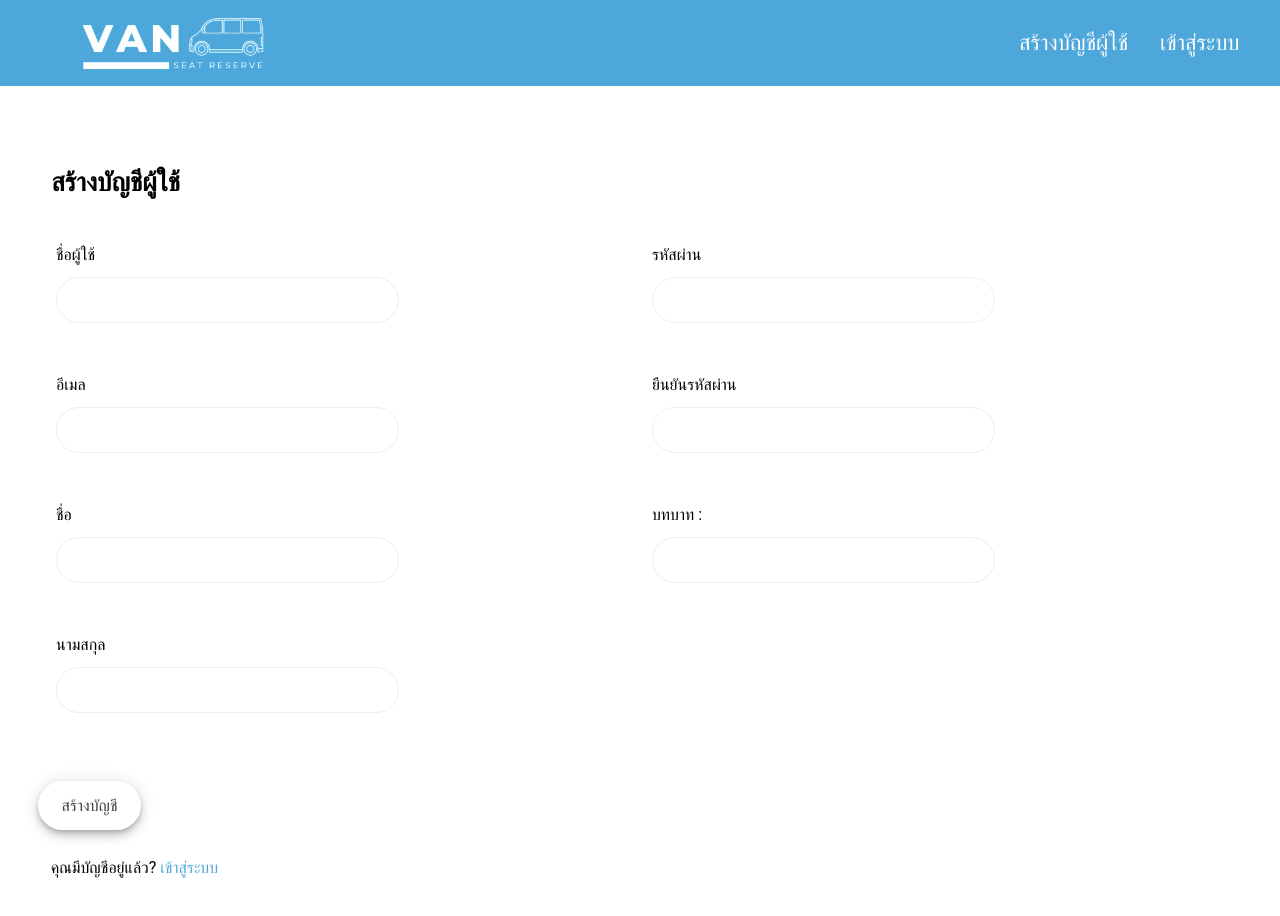
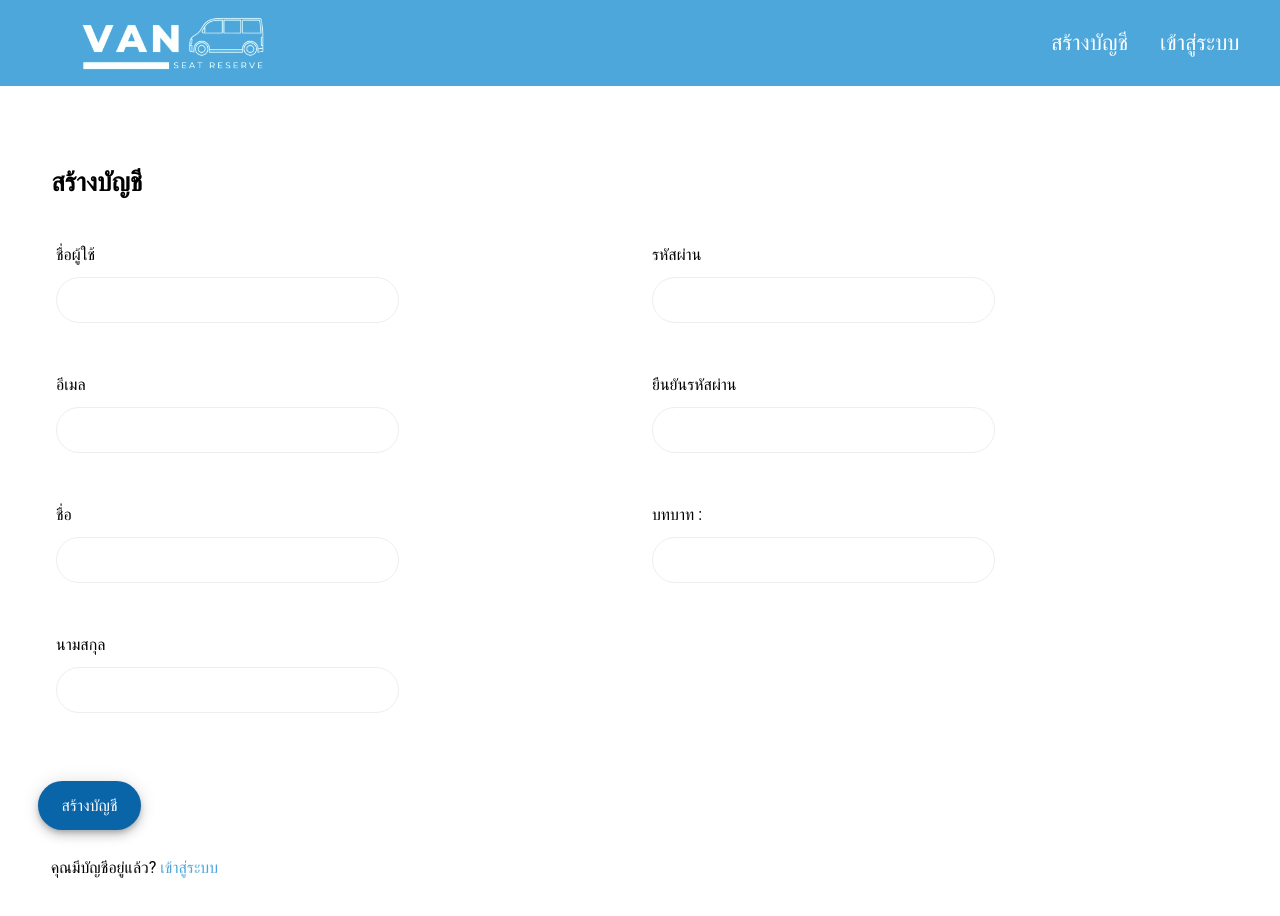
Before and after one commit to mseiwc/Van_Seat_Reserve_FrontEnd, a Vue app: page /signup in a window 1280 px wide. Shown: the top 916 px of the page. Built offline with nearby package versions, Linux system fonts and the light colour scheme.

Commit message:
Update button

```diff
--- a/src/views/HomeView.vue
+++ b/src/views/HomeView.vue
@@ -9,7 +9,7 @@
     <div class="padding-pd"></div>
 
     <div class="btn-home">
-      <router-link to="/signup"><button class="btn-signup-home">สร้างบัญชีผู้ใช้</button></router-link>
+      <router-link to="/signup"><button class="btn-signup-home">สร้างบัญชี</button></router-link>
       <router-link to="/login"><button class="btn-login-home">เข้าสู่ระบบ</button></router-link>
     </div>
 
--- a/src/views/LoginView.vue
+++ b/src/views/LoginView.vue
@@ -5,7 +5,7 @@
    <div class="tab-menu" style="background-color: #4EA7DB;display: grid; grid-template-columns: 3fr 10fr;align-items: center;justify-items: end;">
     <img src="../views/img/Logo.png" class="logo-img">
     <div class="tab-menu-block" style="padding: 1%;">
-      <a href="http://localhost:5173/signup" class="btn btn-primary mr-4" style="color: white;">สร้างบัญชีผู้ใช้</a>
+      <a href="http://localhost:5173/signup" class="btn btn-primary mr-4" style="color: white;">สร้างบัญชี</a>
       <a href="http://localhost:5173/login" class="btn btn-secondary" style="color: white;">เข้าสู่ระบบ</a>
     </div>
   </div>
--- a/src/views/SignupView.vue
+++ b/src/views/SignupView.vue
@@ -3,7 +3,7 @@
   <div class="tab-menu" style="background-color: #4EA7DB;display: grid; grid-template-columns: 3fr 10fr;align-items: center;justify-items: end;margin-left;: 3%">
     <img src="../views/img/Logo.png" class="logo-img">
     <div class="tab-menu-block" style="padding: 1%;">
-      <a href="http://localhost:5173/signup" class="btn btn-primary mr-4" style="color: white;">สร้างบัญชีผู้ใช้</a>
+      <a href="http://localhost:5173/signup" class="btn btn-primary mr-4" style="color: white;">สร้างบัญชี</a>
       <a href="http://localhost:5173/login" class="btn btn-secondary" style="color: white;">เข้าสู่ระบบ</a>
     </div>
   </div>
@@ -11,7 +11,7 @@
   <div class="padding-pd"></div>
   <title>Signup Form</title>
   <div class="signup-form" style="text-align: left;">
-    <h3 style="margin: 2% 4%;">สร้างบัญชีผู้ใช้</h3>
+    <h3 style="margin: 2% 4%;">สร้างบัญชี</h3>
     <form action="#" @submit.prevent="submitSignupForm">
 
     <v-container>
@@ -234,10 +234,11 @@ import axios from 'axios'
     border-style: none;
     box-shadow: rgba(0, 0, 0, .2) 0 3px 5px -1px, rgba(0, 0, 0, .14) 0 6px 10px 0, rgba(0, 0, 0, .12) 0 1px 18px 0;
     box-sizing: border-box;
-    color: #3c4043;
     padding: 1%;
     margin: 2% 3%;
     width: 8%;
+    color: #ffffff;
+    background-color: #0965A7;
 }
 .signup {
     margin-left: 2%;
@@ -485,7 +486,7 @@ import axios from 'axios'
     color: #ffffff;
     background-color: #0965A7;
     padding: 15px;
-    width: 50%;
+    width: 80%;
 }
 .reserve {
   display: flex;
@@ -515,7 +516,7 @@ import axios from 'axios'
     background-color: #0965A7;
     padding: 15px;
     margin: 10px;
-    width: calc(10% - 20px);
+    width: calc(12% - 20px);
 }
 /* \Reserve */
 
```
